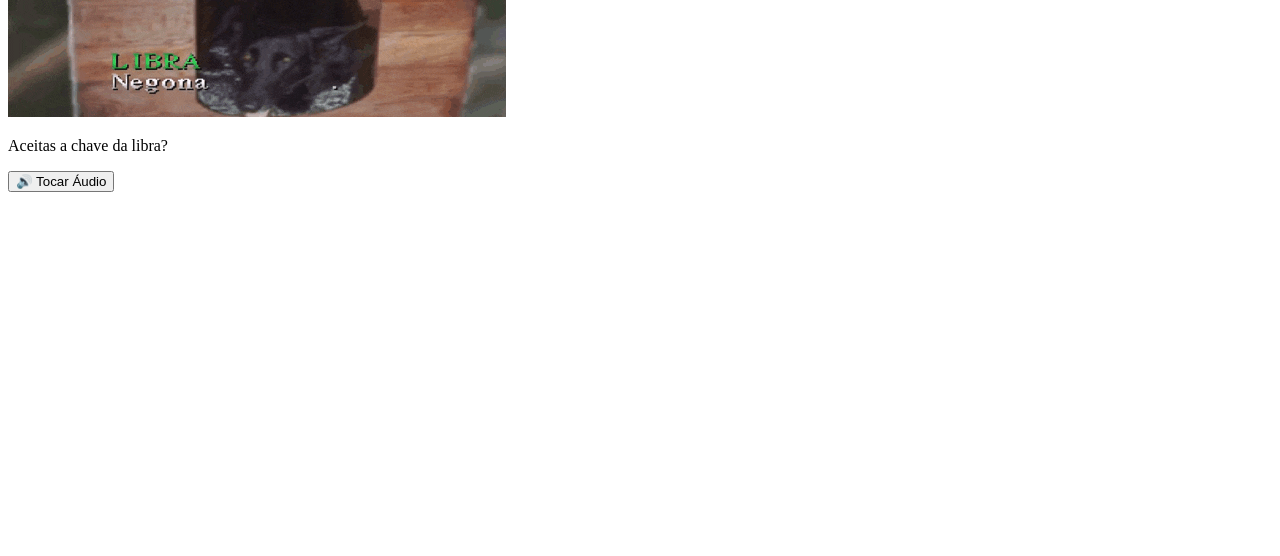
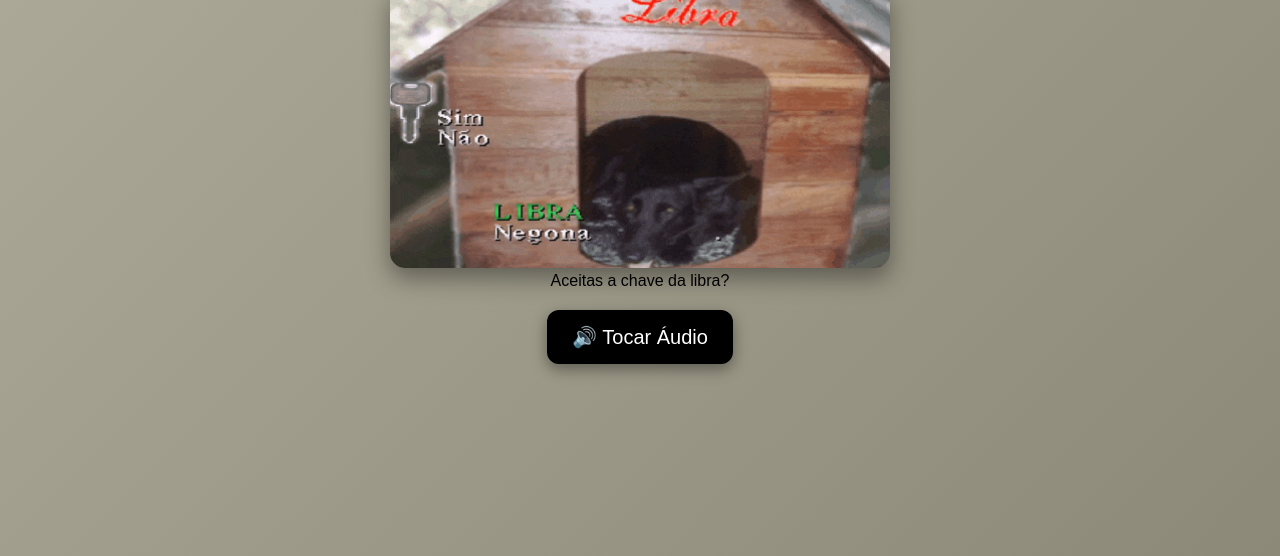
Before and after one commit to guithunder/atv-afonso, a plain HTML site: page index.html in a window 1280 px wide. Shown: the part 244-800 px from the top of the page. Drawn offline with Linux system fonts and the light colour scheme; the site is published under a folder, as on GitHub Pages, so addresses that start at the root find nothing.

Commit message:
corrigindo caminho css

```diff
--- a/index.html
+++ b/index.html
@@ -6,7 +6,7 @@
     <title>Libra Negona</title>
 
     <link rel="icon" type="image/png" href="libras/negona-silent-hill.gif">
-    <link rel="stylesheet" href="/css/INdex.css">
+    <link rel="stylesheet" href="css/INdex.css">
 </head>
 
 <body>
```
